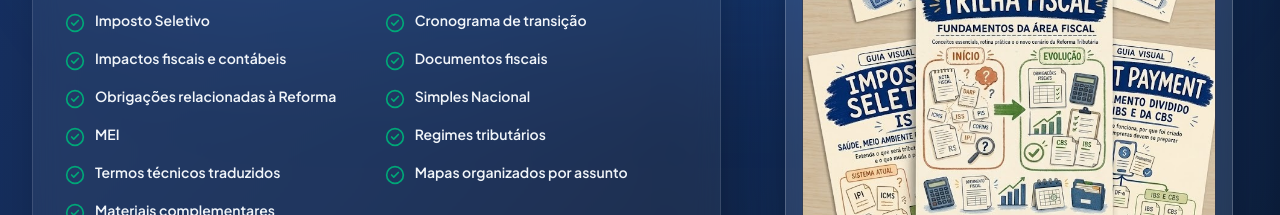
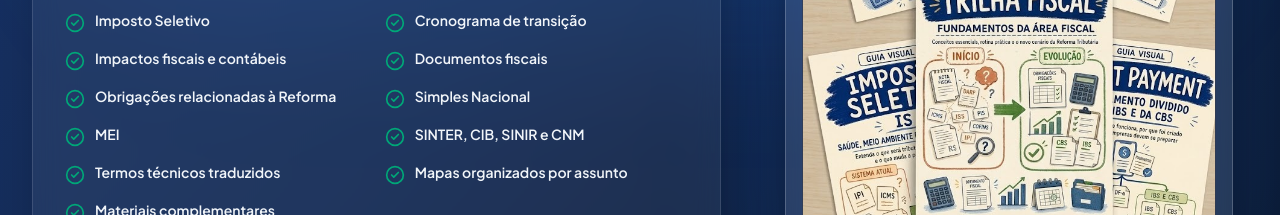
Before and after one commit to henriquecarreto/REFORMA-TRIBUTARIA, a React (Vite) app: page / in a window 1280 px wide. Shown: the part 6880-7095 px from the top of the page. Built offline with nearby package versions, Linux system fonts and the light colour scheme.

Commit message:
fix(copy): replace Sistemas de Tributacao with Guia Visual do SINTER, CIB, SINIR e CNM

```diff
--- a/src/components/PricingSection.tsx
+++ b/src/components/PricingSection.tsx
@@ -253,7 +253,7 @@ export const PricingSection: React.FC = () => {
                 <div className="flex items-start gap-2.5 pb-2 border-b border-slate-100/80">
                   <CheckCircle2 className="w-4 h-4 sm:w-5 sm:h-5 text-[#00A878] shrink-0 mt-0.5" />
                   <span className="text-xs sm:text-sm font-semibold text-slate-800 leading-snug">
-                    Guia Visual dos Sistemas de Tributação
+                    Guia Visual do SINTER, CIB, SINIR e CNM
                   </span>
                 </div>
 
--- a/src/data/landingData.ts
+++ b/src/data/landingData.ts
@@ -228,7 +228,7 @@ export const bundleItems = [
   "Obrigações relacionadas à Reforma",
   "Simples Nacional",
   "MEI",
-  "Regimes tributários",
+  "SINTER, CIB, SINIR e CNM",
   "Termos técnicos traduzidos",
   "Mapas organizados por assunto",
   "Materiais complementares"
```
